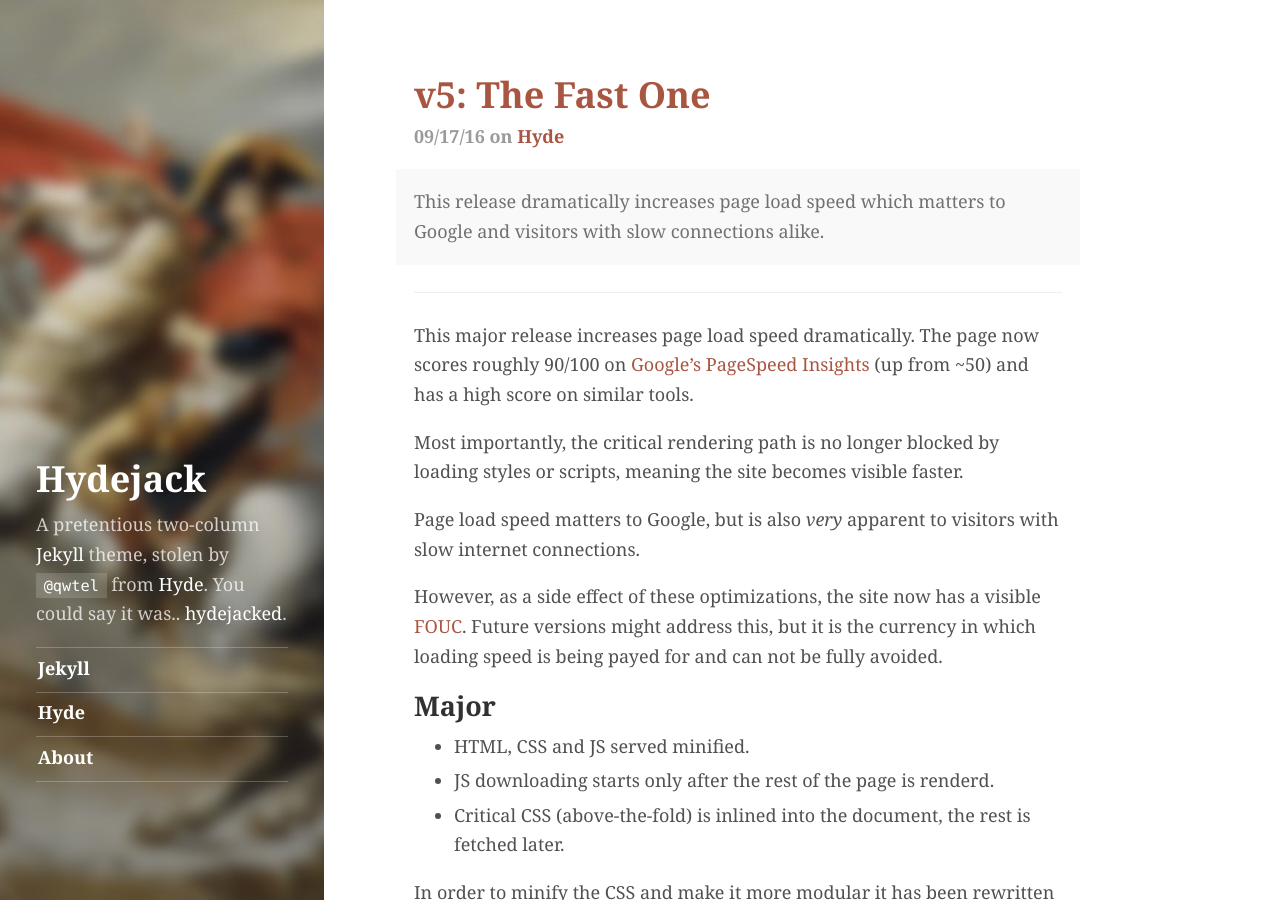
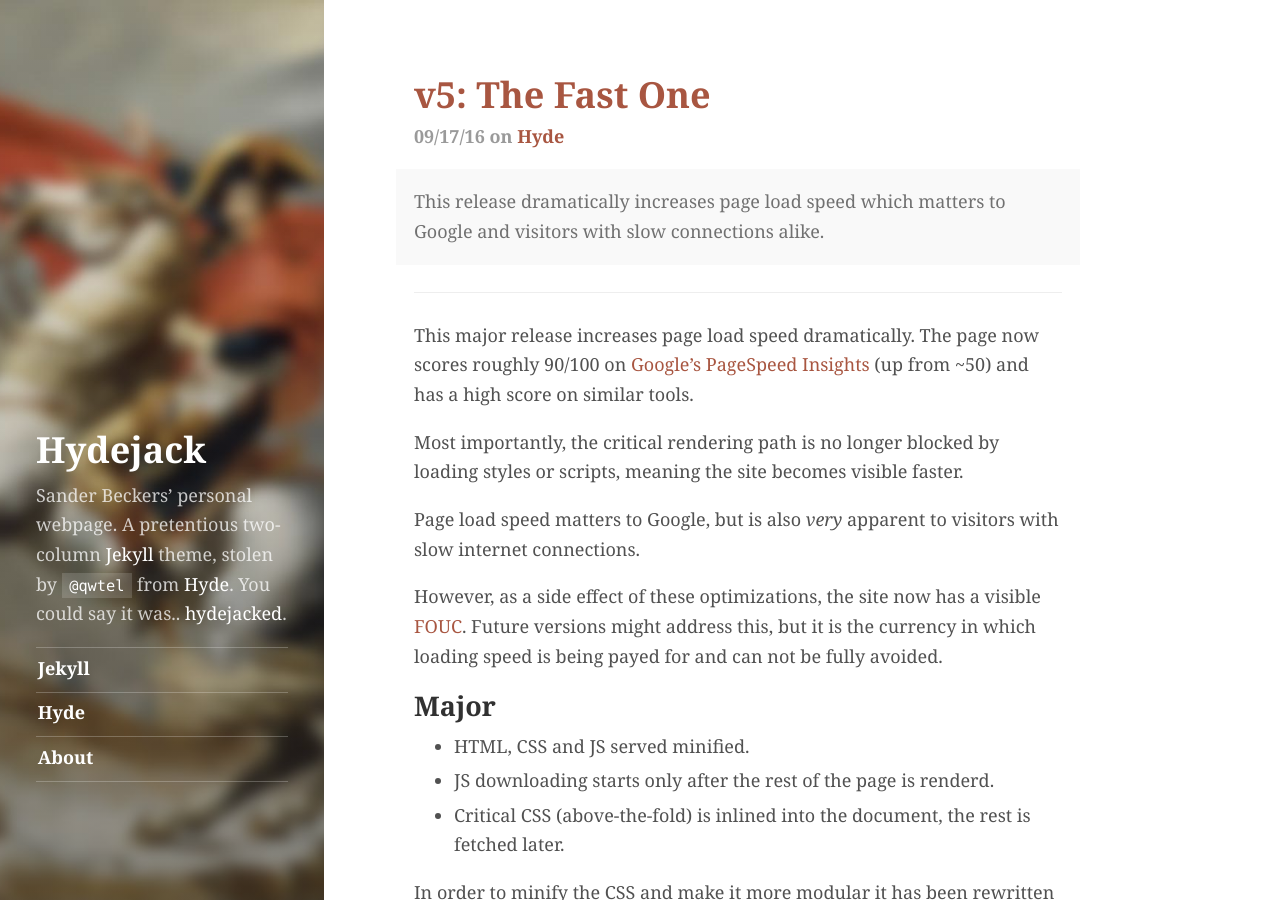
Before and after one commit to SanderBeckers/website, a Jekyll site: the page built from index.html, in a window 1280 px wide and 900 px high. Built offline with Jekyll 4.4.1, drawn with Linux system fonts in a browser that asks for light colours; the list of posts is cut into pages by our own code.

Commit message:
Update _config.yml

```diff
--- a/_config.yml
+++ b/_config.yml
@@ -21,7 +21,7 @@ paginate_path:       '/page-:num/'
 
 # Markdown enabled, however don't use more than one paragraph (enforced by `>`)
 description:         >
-  A pretentious two-column [Jekyll](http://jekyllrb.com/) theme, stolen by [`@qwtel`{:style="background: rgba(255, 255, 255, 0.15)"}](https://twitter.com/qwtel)
+  Sander Beckers' personal webpage. A pretentious two-column [Jekyll](http://jekyllrb.com/) theme, stolen by [`@qwtel`{:style="background: rgba(255, 255, 255, 0.15)"}](https://twitter.com/qwtel)
   from [Hyde](http://hyde.getpoole.com).
   You could say it was.. [hydejacked](http://media3.giphy.com/media/makedRIckZBW8/giphy.gif).
 
```
